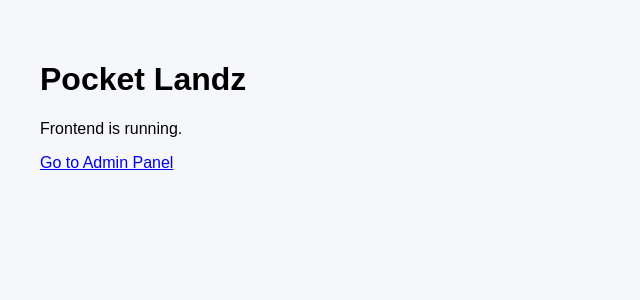
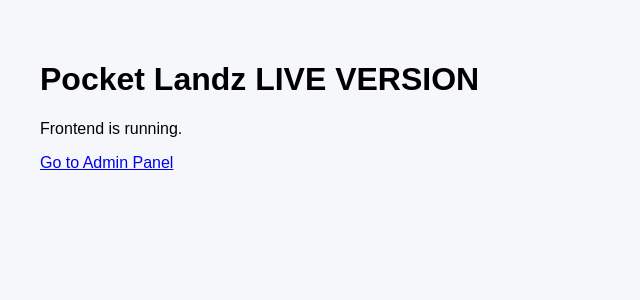
Before and after one commit to vinayreddy06/PocketLandz, a React (Vite) app in the folder frontend/: page / in a window 1280 px wide. Shown: the top 300 px of the page, without its empty margins (0-640 px from the left). Built offline with nearby package versions, Linux system fonts and the light colour scheme.

Commit message:
Add live version text

```diff
--- a/frontend/src/App.jsx
+++ b/frontend/src/App.jsx
@@ -9,7 +9,7 @@ import ProtectedRoute from "./components/admin/ProtectedRoute.jsx";
 function HomePage() {
   return (
     <div style={{ padding: "40px", fontFamily: "Arial, sans-serif" }}>
-      <h1>Pocket Landz</h1>
+      <h1>Pocket Landz LIVE VERSION</h1>
       <p>Frontend is running.</p>
       <Link to="/admin/login">Go to Admin Panel</Link>
     </div>
```
